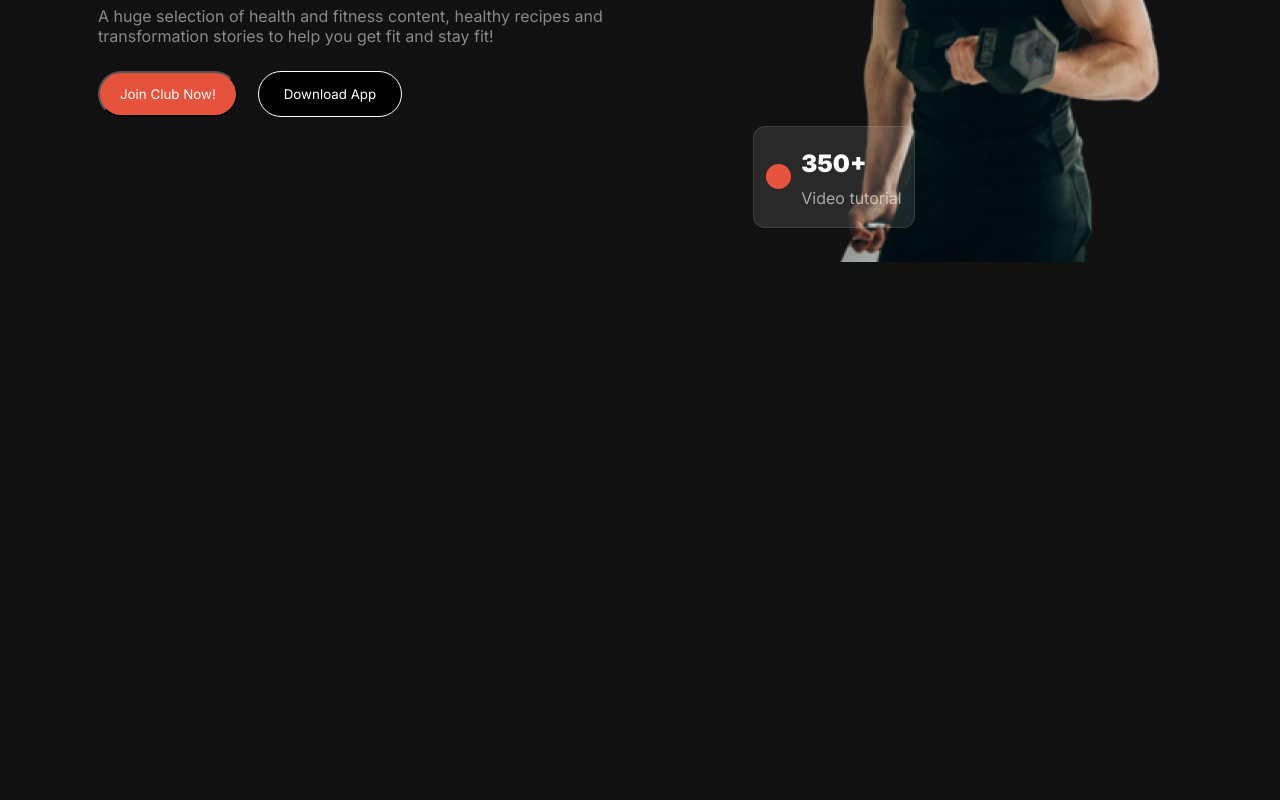
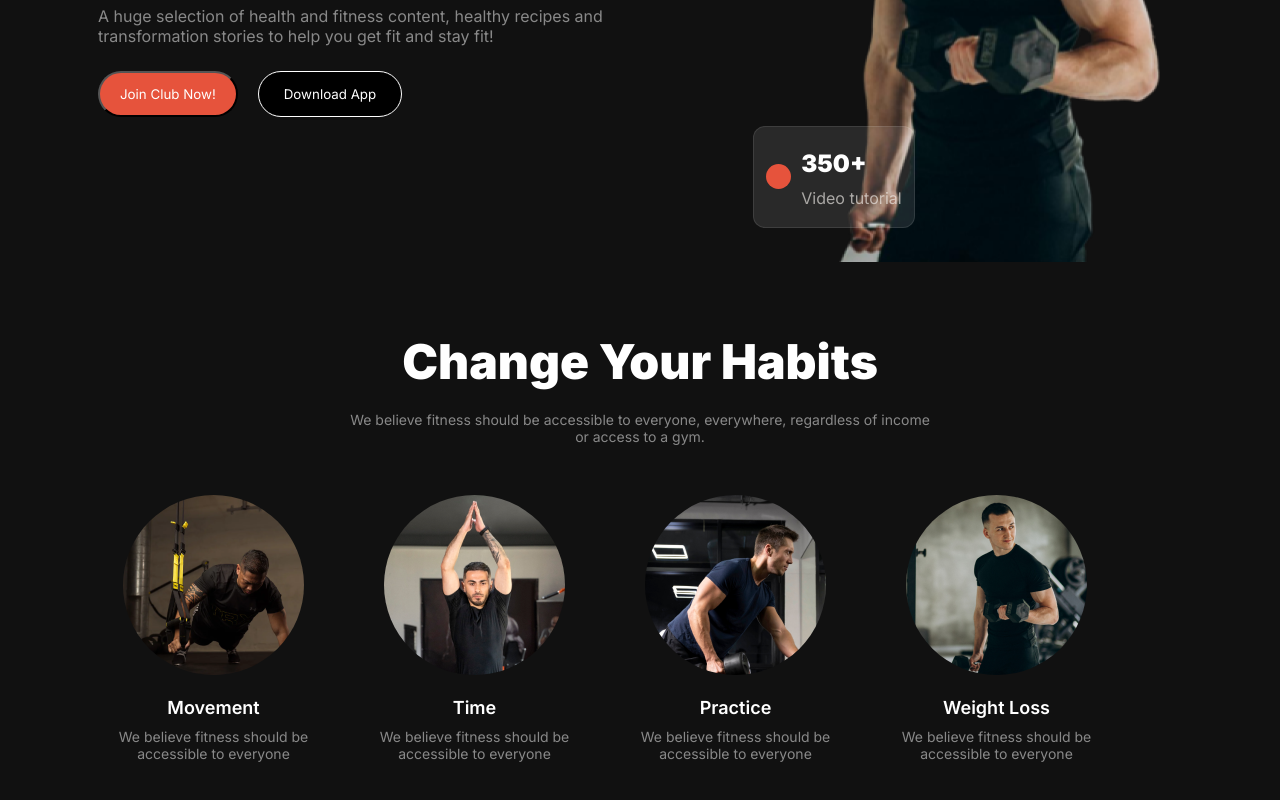
Before and after one commit to halaluddin2000/fitness, a plain HTML site: page index.html in a window 1280 px wide. Shown: the part 476-1276 px from the top of the page. Before the commit the page ends 800 px from the top, so only its background shows below. Drawn offline with Linux system fonts and the light colour scheme.

Commit message:
gym card added

```diff
--- a/index.html
+++ b/index.html
@@ -53,5 +53,40 @@
         </div>
       </div>
     </header>
+    <main>
+      <!-- access to  gym start-->
+      <div class="gym-section">
+        <div class="gym-content">
+          <h2>Change Your Habits</h2>
+          <p>
+            We believe fitness should be accessible to everyone, everywhere,
+            regardless of income or access to a gym.
+          </p>
+        </div>
+        <div class="gym-card">
+          <div class="card1">
+            <img src="/images/card-image 1.png" alt="" />
+            <h3>Movement</h3>
+            <p>We believe fitness should be accessible to everyone</p>
+          </div>
+          <div class="card2">
+            <img src="/images/card-image 2.png" alt="" />
+            <h3>Time</h3>
+            <p>We believe fitness should be accessible to everyone</p>
+          </div>
+          <div class="card3">
+            <img src="/images/card-image 3.png" alt="" />
+            <h3>Practice</h3>
+            <p>We believe fitness should be accessible to everyone</p>
+          </div>
+          <div class="card4">
+            <img src="/images/card-image 4.png" alt="" />
+            <h3>Weight Loss</h3>
+            <p>We believe fitness should be accessible to everyone</p>
+          </div>
+        </div>
+      </div>
+      <!-- access to  gym end-->
+    </main>
   </body>
 </html>
--- a/style/style.css
+++ b/style/style.css
@@ -75,10 +75,6 @@ li > a {
   border-radius: 42px;
   border: 1px solid #fff;
 }
-/* .hero-img {
-  width: 100%;
-  height: 100%;
-} */
 .hero-img img {
   position: relative;
   width: 100%;
@@ -145,3 +141,57 @@ li > a {
   font-size: 13px;
   font-weight: 400;
 }
+/* responsive tablet */
+@media screen and (min-width: 540px) and (max-width: 720px) {
+  .hero-section {
+    display: grid;
+    margin: auto;
+  }
+}
+/* responsive mobile */
+/* -------gym-card----- */
+.gym-section {
+  margin: 50px 90px;
+  margin-top: 70px;
+}
+.gym-content {
+  width: 591px;
+  margin: auto;
+  text-align: center;
+}
+.gym-content h2 {
+  font-size: 48px;
+  font-weight: 900;
+  margin-bottom: 0px;
+}
+.gym-content p {
+  margin-top: 20px;
+  color: rgba(255, 255, 255, 0.5);
+  font-size: 14px;
+  font-weight: 400;
+}
+.gym-card {
+  display: flex;
+  margin: auto;
+  margin-top: 50px;
+  gap: 30px;
+}
+.gym-card img {
+  border-radius: 50%;
+}
+.gym-card {
+  text-align: center;
+}
+.gym-card h3 {
+  color: #fff;
+  font-size: 18px;
+  font-weight: 600;
+  margin-bottom: 0px;
+}
+.gym-card p {
+  margin-top: 10px;
+  width: 231px;
+  color: rgba(255, 255, 255, 0.5);
+  font-size: 14px;
+  font-weight: 400;
+}
```
Also changed, not shown: images/card-image 1.png (renamed from images/image 3.png), images/card-image 2.png (renamed from images/image 2.png), images/card-image 3.png (renamed from images/image 4.png), images/card-image 4.png (renamed from images/image 5.png).
